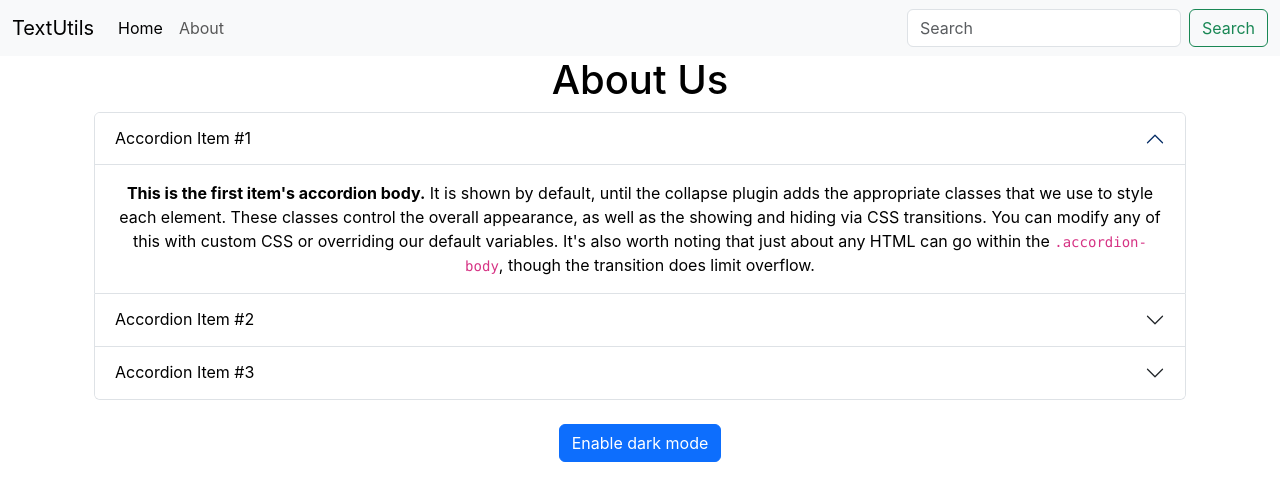
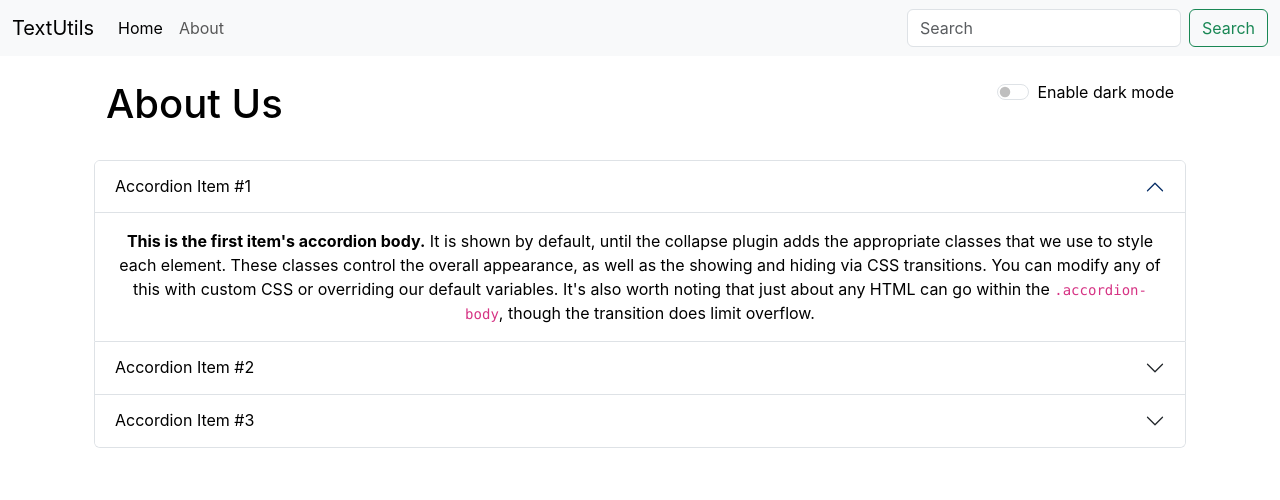
Before and after one commit to yaman1234/ReactJs, a React (Create React App) app: page / in a window 1280 px wide. Shown: the top 500 px of the page. Built offline with nearby package versions, Linux system fonts and the light colour scheme.

Commit message:
replace button with switch

```diff
--- a/src/components/About.js
+++ b/src/components/About.js
@@ -10,7 +10,7 @@ export default function About() {
     const [btntext, setBtnText] = useState("Enable dark mode")
 
     const toggleStyle = () => {
-        if (mystyle.color == 'white') {
+        if (mystyle.color === 'white') {
             setMyStyle({
                 color: 'black',
                 backgroundColor: 'white'
@@ -21,7 +21,7 @@ export default function About() {
                 color: 'white',
                 backgroundColor: 'black'
             })
-            setBtnText("Enable light mode");
+            setBtnText("Disable dark mode");
         }
     }
 
@@ -29,7 +29,17 @@ export default function About() {
     return (
         <div>
             <div className="container" style={mystyle}>
-                <h1>About Us</h1>
+
+                <div className="container my-4 d-flex justify-content-between">
+                    <h1>About Us</h1>
+                    <div class="form-check form-switch">
+                        <input class="form-check-input" type="checkbox" role="switch" id="flexSwitchCheckDefault" onClick={toggleStyle} />
+                        <label class="form-check-label" for="flexSwitchCheckDefault">{btntext}</label>
+                    </div>
+                </div>
+
+
+
                 <div className="accordion" id="accordionExample" >
                     <div className="accordion-item">
                         <h2 className="accordion-header">
@@ -69,9 +79,6 @@ export default function About() {
                     </div>
                 </div>
 
-                <div className="container my-4">
-                    <button className='btn btn-primary' onClick={toggleStyle}> {btntext} </button>
-                </div>
 
             </div>
         </div>
```
